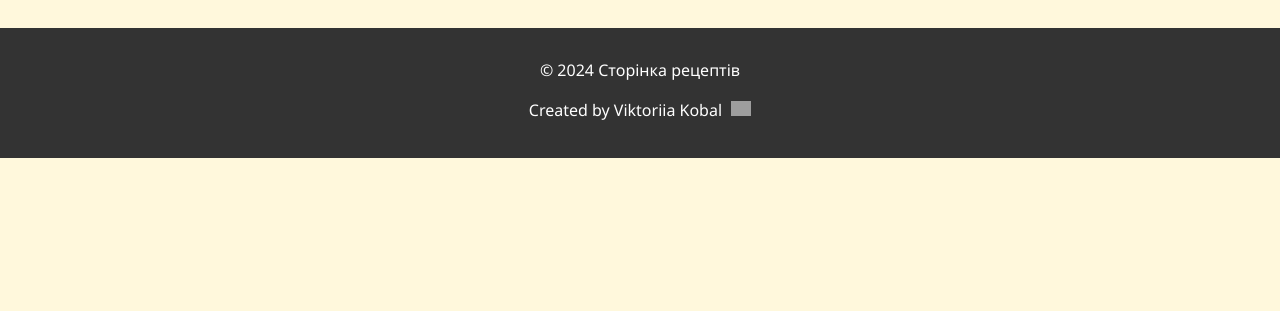
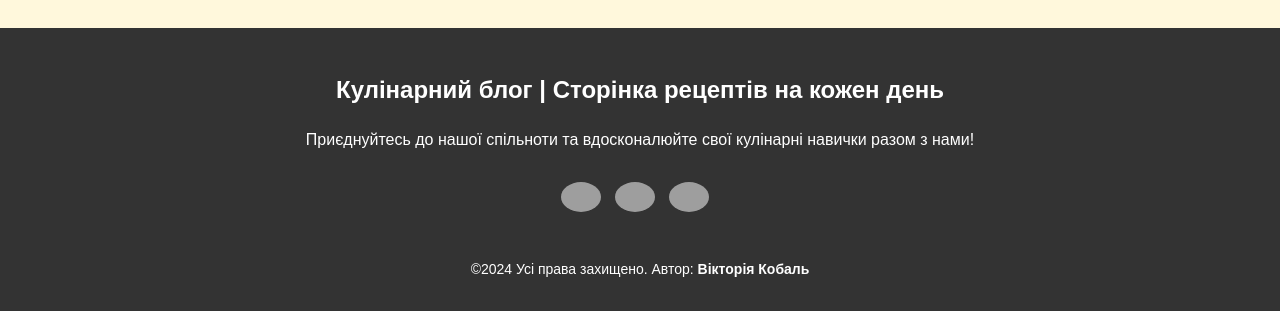
Before and after one commit to VikkiKobal/Web-programming, a plain HTML site: page Project_1/main_part.html in a window 1280 px wide. Shown: the part 2292-2603 px from the top of the page. Before the commit the page ends 2450 px from the top, so only its background shows below. Drawn offline with Linux system fonts and the light colour scheme; grey boxes are pictures that could not be loaded.

Commit message:
Footer design

```diff
--- a/Project_1/main_part.html
+++ b/Project_1/main_part.html
@@ -123,9 +123,16 @@
         </article>
     </main>
     <footer>
-    </form>
-<div>
-    <p>&copy; 2024 Сторінка рецептів</p>
-    <p>Created by Viktoriia Kobal <a href="https://www.instagram.com/vika_kobal/" target="_blank"><img src="https://upload.wikimedia.org/wikipedia/commons/thumb/a/a5/Instagram_icon.png/1200px-Instagram_icon.png" alt="Telegram"></a></p>
-</div>
-    </footer>
+        <div class="footer-content">
+          <h3>Кулінарний блог | Сторінка рецептів на кожен день</h3>
+          <p>Приєднуйтесь до нашої спільноти та вдосконалюйте свої кулінарні навички разом з нами!</p>
+          <ul class="socials">
+            <li><a href="https://www.facebook.com/profile.php?id=100007364895112" target="_blank"><img src="https://www.facebook.com/images/fb_icon_325x325.png" alt="Facebook"></a></li>
+            <li><a href="https://www.instagram.com/vika_kobal/" target="_blank"><img src="https://upload.wikimedia.org/wikipedia/commons/thumb/a/a5/Instagram_icon.png/1200px-Instagram_icon.png" alt="Instagram"></a></li>
+            <li><a href="https://www.pinterest.com/vikkiis42" target="_blank"><img src="https://cdn-icons-png.flaticon.com/512/174/174863.png" alt="Pinterest"></a></li>
+          </ul>
+        </div>
+        <div class="footer-bottom">
+          <p>&copy;2024 Усі права захищено. Автор: <span>Вікторія Кобаль</span></p>
+        </div>
+      </footer>
--- a/Project_1/style.css
+++ b/Project_1/style.css
@@ -136,18 +136,53 @@ footer {
 }
 
 
-footer p a img {
-  width: 20px;
-  height: auto;
-  margin-left: 5px;
+.footer-content {
+  text-align: center;
 }
 
-footer p {
-  font-family: 'Segoe UI';
+.footer-content h3 {
+  font-size: 24px;
+  margin-bottom: 20px;
+}
+
+.footer-content p {
   font-size: 16px;
-  color: #fff;
-  margin-top: 10px;
+  margin-bottom: 30px;
+}
+
+.socials {
+  list-style: none;
+  padding: 0;
+  margin: 0;
+}
+
+.socials li {
+  display: inline-block;
+  margin-right: 10px;
+}
+
+.socials a img {
+  width: 40px;
+  height: auto;
+  border-radius: 50%;
+  transition: transform 0.3s ease;
+}
+
+.socials a img:hover {
+  transform: scale(1.1);
+}
+
+.footer-bottom {
   text-align: center;
+  margin-top: 40px;
+}
+
+.footer-bottom p {
+  font-size: 14px;
+}
+
+.footer-bottom span {
+  font-weight: bold;
 }
 
 .wrapper {
```
